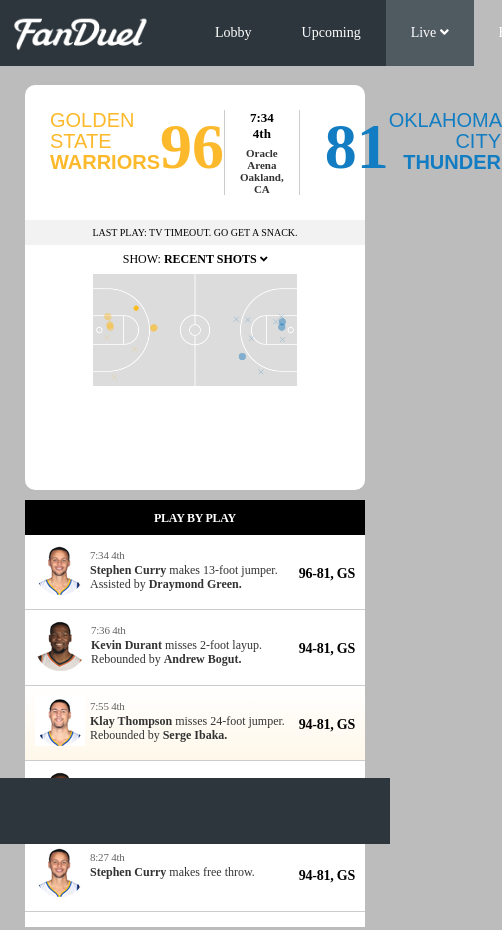
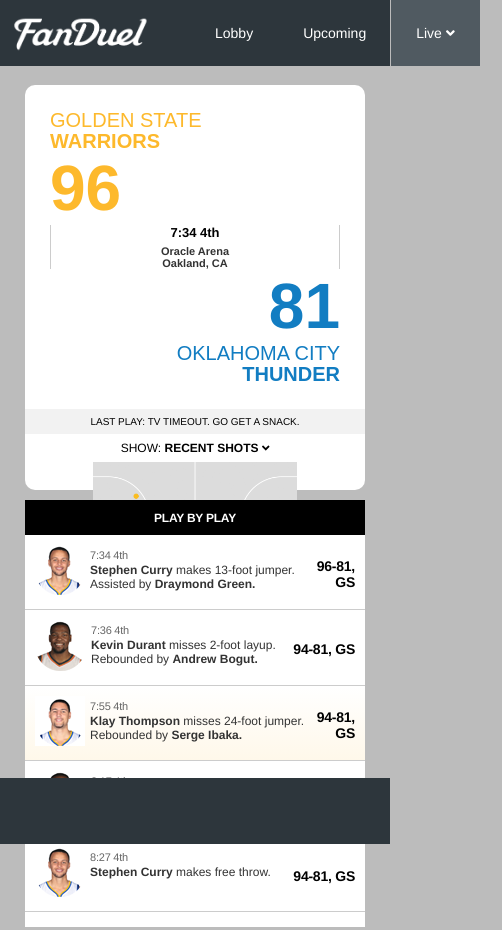
Before and after one commit to rawaid/fd, a website: page public/index.html in a window 390 px wide. Shown: the top 930 px of the page, 502 px wide, since content can reach past the window. Drawn offline with Linux system fonts and the light colour scheme.

Commit message:
header stuff

```diff
--- a/scss/styles.scss
+++ b/scss/styles.scss
@@ -1,9 +1,9 @@
 @import 'colors';
-$main-font: 'Gotham', 'Helvetica', 'Arial', sans-serif;
+$main-font: Helvetica, Arial, sans-serif;
 
-// * {
-//   font-family: $main-font;
-// }
+* {
+  font-family: $main-font;
+}
 
 body {
   background: $fanduel-bg;
@@ -166,6 +166,10 @@
        font-size: 13px;
      }
 
+     &--info {
+       flex: 1;
+     }
+
      &--location,
      &--time {
        font-weight: bold;
@@ -186,7 +190,7 @@
   &__homeScore {
     color: $thunder;
     flex: 1;
-    margin-left: 25px;
+    text-align: right;
   }
 
   &__awayScore,
@@ -365,7 +369,8 @@
 
  @media (max-width: 641px) {
    .content,
-   .inside-left {
+   .inside-left,
+   .shotchart-container__header {
      flex-direction: column;
    }
 
```
Also changed, not shown: css/styles.css, public/css/styles.css.
